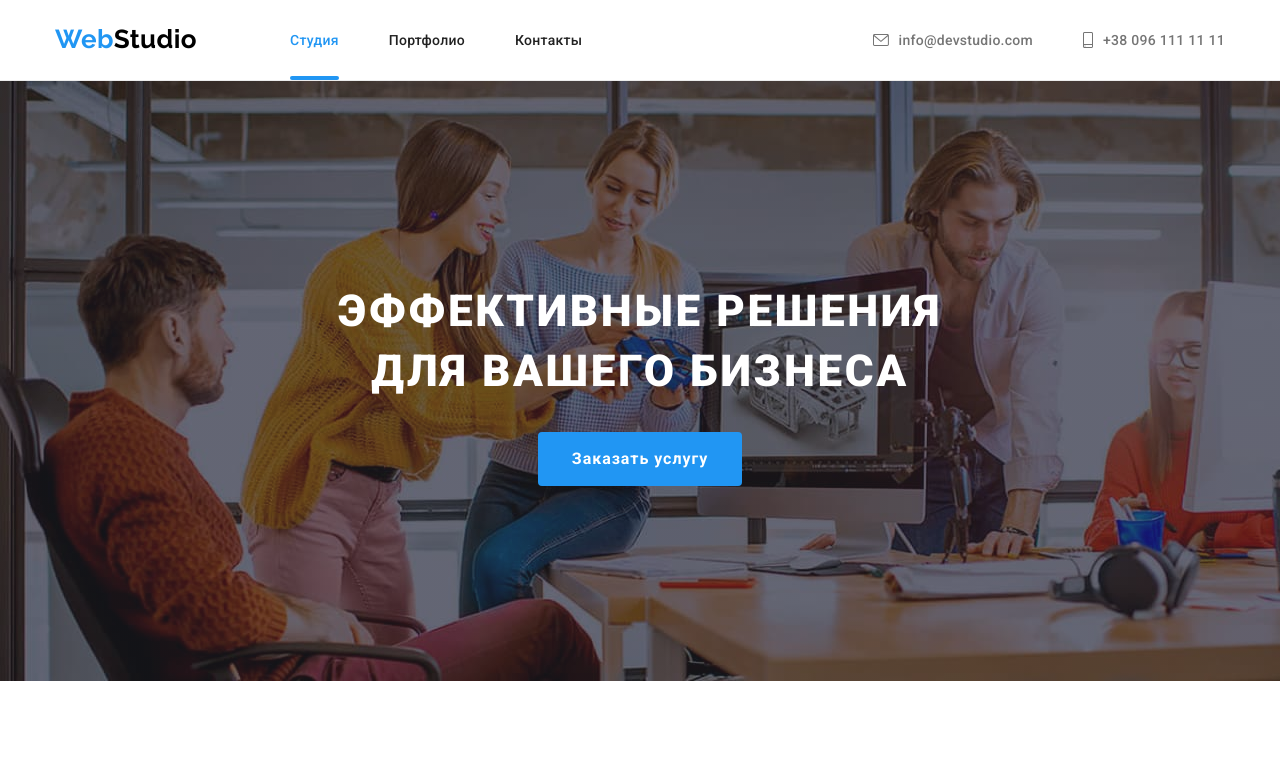
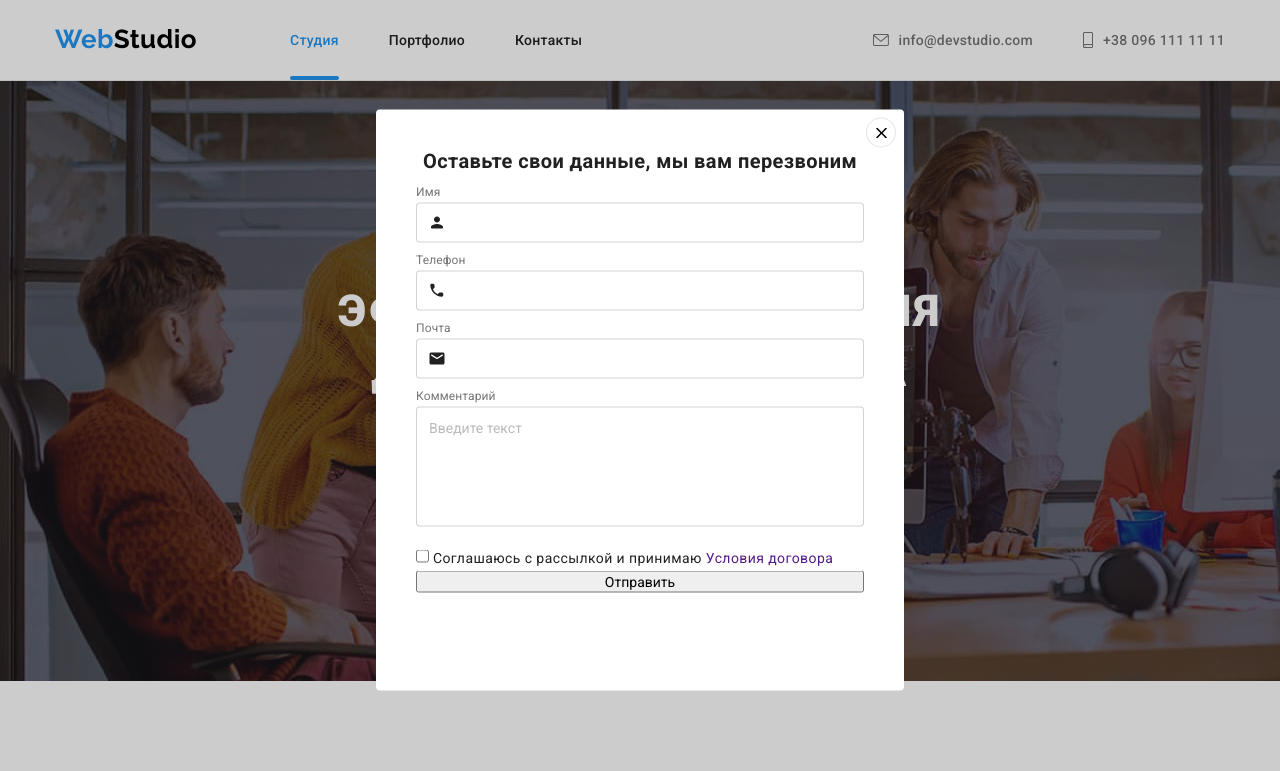
Before and after one commit to Kostiantyn-Radchenko/goit-markup-hw-06, a plain HTML site: page index.html in a window 1280 px wide. Shown: the top 771 px of the page. Drawn offline with nearby package versions, Linux system fonts and the light colour scheme.

Commit message:
markup modal windows

```diff
--- a/css/style.css
+++ b/css/style.css
@@ -42,6 +42,7 @@ font-family: 'Roboto', sans-serif;
   /* form var */
   --border-footer-form-color: rgba(255, 255, 255, 0.3);
   --footer-btn-shadow: 0px 4px 4px rgba(0, 0, 0, 0.15);
+  --modal-border-input: 1px solid rgba(33, 33, 33, 0.2);
 }
 /* tag configuration */
 li {
@@ -680,6 +681,7 @@ body {
   transform: translateY(0);
 }
 /* modal section */
+
 .is-hidden {
   visibility: hidden;
   opacity: 0;
@@ -723,3 +725,68 @@ body {
   height: 11px;
   color: var(--logo-primary-color);
 }
+/* modal content */
+.form-modal {
+  display: flex;
+  flex-direction: column;
+  padding: 40px;
+  color: var(--title-color);
+}
+.form-title {
+  margin-bottom: 12px;
+  font-weight: 700;
+  font-size: 20px;
+  line-height: 1.15;
+  text-align: center;
+  color: var(--title-color);
+}
+.form-modal-item {
+  position: relative;
+  display: flex;
+  flex-direction: column;
+  width: 448px;
+  margin-bottom: 10px;
+}
+.form-modal-item.checkbox {
+  margin-bottom: 20px;
+}
+.modal-textarea {
+  resize: none;
+  height: 120px;
+  border-radius: 4px;
+  padding: 12px;
+  border: var(--modal-border-input);
+}
+.modal-textarea::placeholder {
+  color: rgba(117, 117, 117, 0.5);
+}
+.form-modal-label {
+  margin-bottom: 4px;
+  font-size: 12px;
+  line-height: 1.17;
+  letter-spacing: 0.01em;
+  color: var(--accent-color);
+}
+
+.form-modal-input {
+  padding-left: 42px;
+  padding-top: 11px;
+  padding-bottom: 11px;
+  border-radius: 4px;
+  border: var(--modal-border-input);
+}
+.form-icon {
+  position: absolute;
+  bottom: 11px;
+  left: 12px;
+  width: 18px;
+  height: 18px;
+  fill: currentColor;
+}
+.form-modal-item:focus-within > .modal-textarea,
+.form-modal-item:focus-within > .form-modal-input,
+.form-modal-item:focus-within > .form-icon {
+  fill: var(--active-color);
+  outline: none;
+  border-color: var(--active-color);
+}
--- a/index.html
+++ b/index.html
@@ -472,13 +472,52 @@
         </div>
       </div>
     </footer>
-    <div class="backdrop is-hidden" data-modal>
+    <div class="backdrop 1is-hidden" data-modal>
       <div class="modal">
         <button class="modal-btn btn" type="button" data-modal-close>
           <svg class="closed-icon">
             <use href="./images/icon.svg#closed-icon"></use>
           </svg>
         </button>
+        <form class="form-modal">
+          <b class="form-title">Оставьте свои данные, мы вам перезвоним</b>
+          <label class="form-modal-item">
+            <span class="form-modal-label">Имя</span>
+            <input class="form-modal-input" type="text" name="name" />
+            <svg class="form-icon">
+              <use href="./images/icon.svg#person-modal"></use>
+            </svg>
+          </label>
+          <label class="form-modal-item">
+            <span class="form-modal-label">Телефон</span>
+            <input class="form-modal-input" type="tel" name="tel" />
+            <svg class="form-icon">
+              <use href="./images/icon.svg#phone-modal"></use>
+            </svg>
+          </label>
+          <label class="form-modal-item">
+            <span class="form-modal-label">Почта</span>
+            <input class="form-modal-input" type="email" name="email" />
+            <svg class="form-icon">
+              <use href="./images/icon.svg#email-modal"></use>
+            </svg>
+          </label>
+          <label class="form-modal-item checkbox">
+            <span class="form-modal-label">Комментарий</span>
+            <textarea
+              class="modal-textarea"
+              name="commit"
+              placeholder="Введите текст"
+            ></textarea>
+          </label>
+          <label class="">
+            <input class="t" type="checkbox" name="checkbox" />
+            <span class=""
+              >Соглашаюсь с рассылкой и принимаю <a href="">Условия договора</a>
+            </span>
+          </label>
+          <button class="form-modal-btn" type="submit">Отправить</button>
+        </form>
       </div>
     </div>
     <script src="./js/modal.js"></script>
```
Also changed, not shown: portofolio.html (+20 -0 lines).
